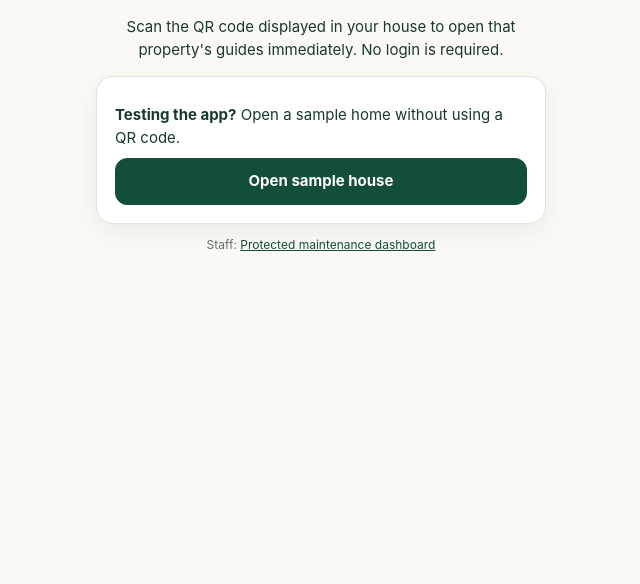
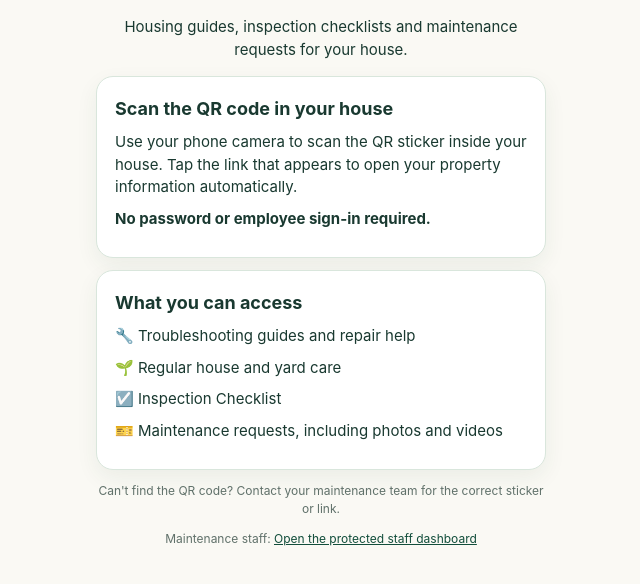
Before and after one commit to Condaminegolf/House-Compendium, a plain HTML site: page index.html in a window 1280 px wide. Shown: the part 206-790 px from the top of the page, without its empty margins (319-959 px from the left). Drawn offline with nearby package versions, Linux system fonts and the light colour scheme.

Commit message:
Add files via upload

```diff
--- a/index.html
+++ b/index.html
@@ -1,12 +1,63 @@
 <!doctype html>
-<html lang="en"><head>
-<meta charset="utf-8"><meta name="viewport" content="width=device-width,initial-scale=1,viewport-fit=cover">
-<meta name="theme-color" content="#123e34"><meta name="description" content="Scan the QR code to open helpful guides for your house. No sign in required.">
-<title>Property Care — Your house guide</title>
-<link rel="stylesheet" href="resident.css">
-</head><body><div id="app"><div class="loading-screen">⌂<p>Opening your house guide…</p></div></div>
-<script src="config.js"></script>
-<script src="https://cdn.jsdelivr.net/npm/@supabase/supabase-js@2.105.0/dist/umd/supabase.min.js" defer></script>
-<script src="demo-guides.js" defer></script>
-<script src="resident.js" defer></script>
-</body></html>
+<html lang="en">
+<head>
+  <meta charset="utf-8">
+  <meta name="viewport" content="width=device-width, initial-scale=1, viewport-fit=cover">
+  <meta name="theme-color" content="#123e34">
+  <meta name="description" content="Scan your property QR code to view house-specific maintenance and inspection guides. No sign-in needed.">
+  <title>Property Care — Your House Guide</title>
+  <link rel="stylesheet" href="resident.css?v=20261109-qr">
+</head>
+<body>
+  <div id="app">
+    <div class="loading-screen">⌂<p>Opening Property Care…</p></div>
+  </div>
+
+  <!-- The public Supabase key belongs in the existing config.js; never add a secret key here. -->
+  <script src="config.js"></script>
+  <script src="https://cdn.jsdelivr.net/npm/@supabase/supabase-js@2.105.0/dist/umd/supabase.min.js" defer></script>
+  <script>
+    'use strict';
+    (() => {
+      const root = document.getElementById('app');
+      const house = (new URLSearchParams(window.location.search).get('house') || '').trim();
+      const isRealHouseQr = /^[0-9a-f]{24}$/.test(house);
+      // Real QR links contain a 24-character random property identifier.
+      // Old DEMO-Hxx links must not be mistaken for real properties.
+      if (isRealHouseQr) {
+        const app = document.createElement('script');
+        app.src = 'resident.js?v=20261109-qr';
+        app.onerror = () => {
+          root.innerHTML = '<div class="intro"><span>⌂</span><h1>Unable to load Property Care</h1><p>Please check your connection and try scanning the house QR code again.</p><p class="tiny muted">If this continues, contact maintenance for help.</p></div>';
+        };
+        document.body.appendChild(app);
+        return;
+      }
+      // A bare website URL or demo/invalid code is NOT a real house.
+      // Do not load resident.js here: the older app would offer a sample house.
+      root.innerHTML = `
+        <div class="intro">
+          <span aria-hidden="true">⌂</span>
+          <h1>Property Care</h1>
+          <p>Housing guides, inspection checklists and maintenance requests for your house.</p>
+          <div class="card">
+            <h2>${house ? 'This is not a live house QR code' : 'Scan the QR code in your house'}</h2>
+            ${house
+              ? '<p>This link does not contain a valid property QR code. Please scan the printed QR sticker for your house instead.</p>'
+              : '<p>Use your phone camera to scan the QR sticker inside your house. Tap the link that appears to open your property information automatically.</p>'}
+            <p><strong>No password or employee sign-in required.</strong></p>
+          </div>
+          <div class="card" style="text-align:left">
+            <h2>What you can access</h2>
+            <p>🔧 Troubleshooting guides and repair help</p>
+            <p>🌱 Regular house and yard care</p>
+            <p>☑️ Inspection Checklist</p>
+            <p>🎫 Maintenance requests, including photos and videos</p>
+          </div>
+          <p class="tiny muted">Can't find the QR code? Contact your maintenance team for the correct sticker or link.</p>
+          <p class="tiny muted">Maintenance staff: <a href="staff.html">Open the protected staff dashboard</a></p>
+        </div>`;
+    })();
+  </script>
+</body>
+</html>
```
